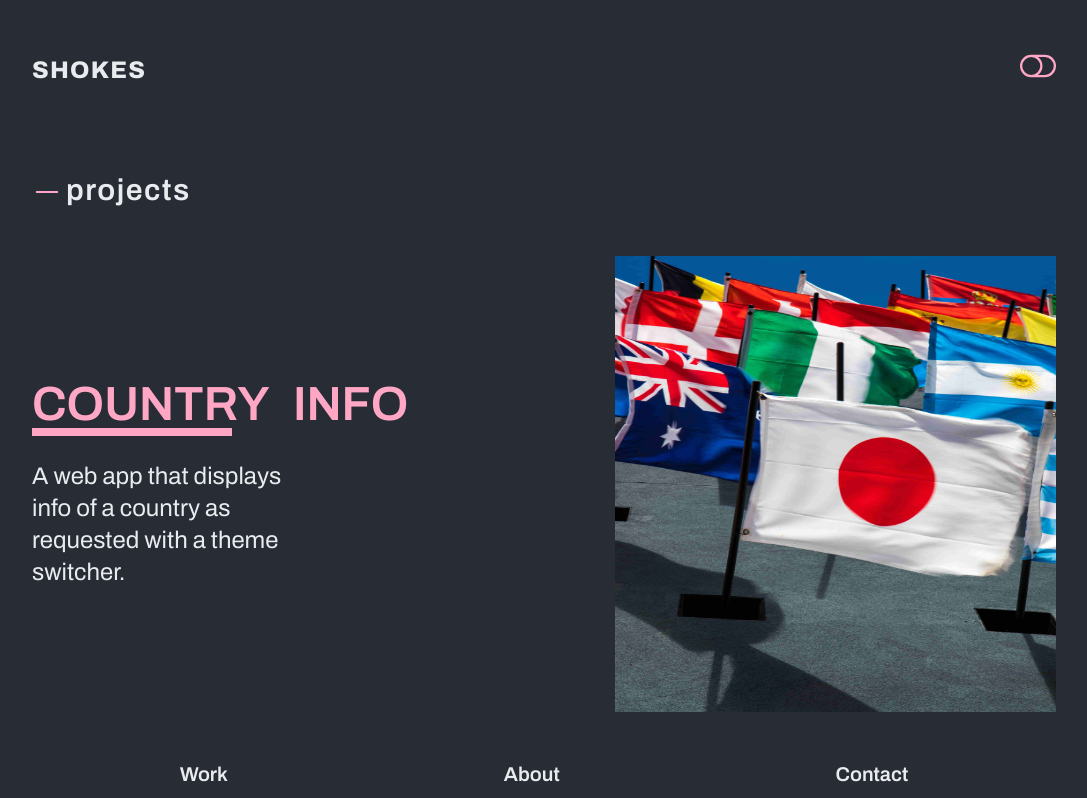
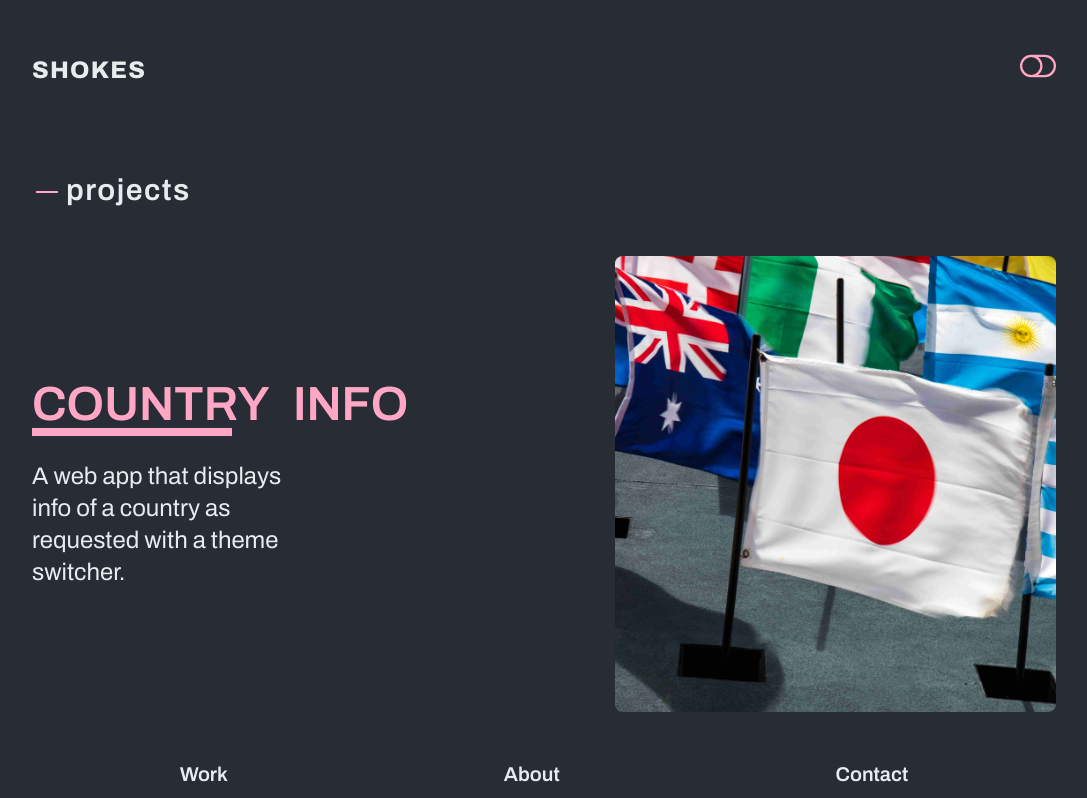
Before and after one commit to shokes/Personal-website, a React (Create React App) app: page /work in a window 1280 px wide. Shown: the top 798 px of the page, without its empty margins (96-1183 px from the left). Built offline with nearby package versions, Linux system fonts and the light colour scheme.

Commit message:
see more to projects

```diff
--- a/src/Components/SingleWork.js
+++ b/src/Components/SingleWork.js
@@ -24,12 +24,16 @@ const SingleWork = function ({ title, desc, mainImage, id }) {
             </p>
           </Slide>
         </div>
-        <Link to={`/work/${id}`}>
+        <Link to={`/work/${id}`} className='relative project '>
           <img
             src={mainImage}
             alt='project'
-            className='w-[29rem] h-[30rem] lg:h-[35rem] project-image '
+            className='w-[29rem] h-[30rem] lg:h-[35rem] project-image rounded-lg'
           />
+
+          <span className='absolute top-1/3 font-semibold right-1/2 text-lg see-more translate-y-[1.5rem] translate-x-1/2 bg-white  p-14 w-5 h-5 flex items-center justify-center rounded-full text-black'>
+            See more
+          </span>
         </Link>
       </div>
       <GoToTop />
--- a/src/Components/StickyBottomNav.js
+++ b/src/Components/StickyBottomNav.js
@@ -23,7 +23,7 @@ const nav = [
 const StickyBottomNav = function () {
   return (
     <section className='px-48'>
-      <div className='bottom-0 bg-background ease-in duration-300 left-0 right-0 fixed text-text-color pb-3 pt-3'>
+      <div className='bottom-0 bg-background ease-in duration-300 left-0 right-0 fixed text-text-color pb-3 pt-3 '>
         <ul className='flex  justify-evenly text-xl capitalize'>
           {nav.map((item) => (
             <NavLink
@@ -31,7 +31,7 @@ const StickyBottomNav = function () {
               key={item.id}
               className='hover:text-text-link'
             >
-              <div className='font-semibold'>{item.title}</div>
+              <div className='font-semibold '>{item.title}</div>
             </NavLink>
           ))}
         </ul>
--- a/src/index.css
+++ b/src/index.css
@@ -35,6 +35,11 @@ body {
   word-spacing: 3px;
 }
 
+.see-more {
+  opacity: 1;
+  transition: all 0.9s;
+}
+
 .mail {
   word-wrap: break-word;
 }
@@ -46,11 +51,21 @@ body {
 }
 
 @media (min-width: 64em) {
-  .project-image {
+  .project img {
+    transition: all 0.9s;
+    object-fit: cover;
+  }
+  .see-more {
+    opacity: 0;
     transition: all 0.9s;
   }
 
-  .project-image:hover {
-    transform: scale(1.2);
+  .project:hover img {
+    opacity: 0.5;
+    /* transform: scale(1.2); */
+  }
+
+  .project:hover .see-more {
+    opacity: 1;
   }
 }
```
